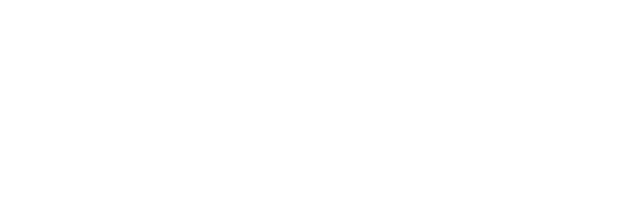
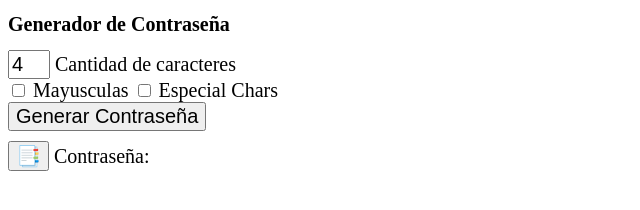
Before and after one commit to AstroDev07/simple-js-password-generator, a plain HTML site: page index.html in a window 1280 px wide. Shown: the whole page, without its empty margins (0-640 px from the left). Drawn offline with Linux system fonts and the light colour scheme.

Commit message:
Fix Generator Legth. Add Html Body Content

```diff
--- a/index.html
+++ b/index.html
@@ -5,8 +5,40 @@
     <meta name="viewport" content="width=device-width, initial-scale=1.0">
     <title>Document</title>
 </head>
+<style>
+    * {
+        font-size: 20px;
+    }
+
+    #char-legth {
+        width: 34px;
+    }
+
+
+</style>
 <body>
+    <div class="body-form">
+        <h1 class="title-text">Generador de Contraseña</h1>
+        <div class="mini-form">
+            <div class="char-parent">
+                <input type="number" max="16" min="4" value="4" name="" id="char-legth">
+                <label for="char-legth">Cantidad de caracteres</label>
+            </div>
+            <div class="checkboxs-parent">
+                <input type="checkbox" value="" id="upper-check">
+                <label for="upper-check">Mayusculas</label>
+                <input type="checkbox" value="" id="ec-check">
+                <label for="ec-check">Especial Chars</label>
+            </div>
+            <button class="gen-button">Generar Contraseña</button>
+        </div>
+        <div  style="margin-top: 10px;" class="passw-gen">
+            <button onclick="copyText()">📑</button>
+            <span>Contraseña: </span>
+            <span class="gen-passw-text"></span>
+        </div>
 
+    </div>
     <script src="main.js"></script>
 </body>
 </html>
--- a/main.js
+++ b/main.js
@@ -1,4 +1,4 @@
-let passGen = (charCant, includeUppercase, includeSpecials) => {
+const passGen = (charCant, includeUppercase, includeSpecials) => {
   let chars = "abcdefghijklmnopqrstuvwxyz";
   let specials = "!@#$%&*?+=_-/][{}";
 
@@ -46,6 +46,13 @@ let passGen = (charCant, includeUppercase, includeSpecials) => {
         }
         password += specials[randNum];
       }
+      else {
+        let randNum = Math.round(Math.random() * chars.length);
+        if (randNum == chars.length) {
+          randNum -= 1;
+        }
+        password += chars[randNum];
+      }
     }
   }
   if (password.length > charCant) {
@@ -55,6 +62,23 @@ let passGen = (charCant, includeUppercase, includeSpecials) => {
   }
 };
 
-let key = passGen(22, true, true);
-console.log(key);
-console.log(key.length);
+const copyText = async () => {
+  const gen_passw_text_span = document.querySelector(".gen-passw-text");
+  if (gen_passw_text_span.textContent.trim().length == 0) {
+    alert("No ha generado nada aun");
+  } else {
+    await navigator.clipboard.writeText(gen_passw_text_span.textContent);
+    alert("Contraseña copiada correctamente");
+  }
+  return;
+};
+
+const button = document.querySelector(".gen-button");
+button.addEventListener("click", (ev) => {
+  const upper_checkbox_value = document.getElementById("upper-check").checked,
+        ec_checkbox_value = document.getElementById("ec-check").checked,
+        cant_chars = document.getElementById("char-legth").value;
+  const gen_passw_text_span = document.querySelector(".gen-passw-text");
+  gen_passw_text_span.textContent = passGen(cant_chars,upper_checkbox_value,ec_checkbox_value);
+  return;
+});
```
